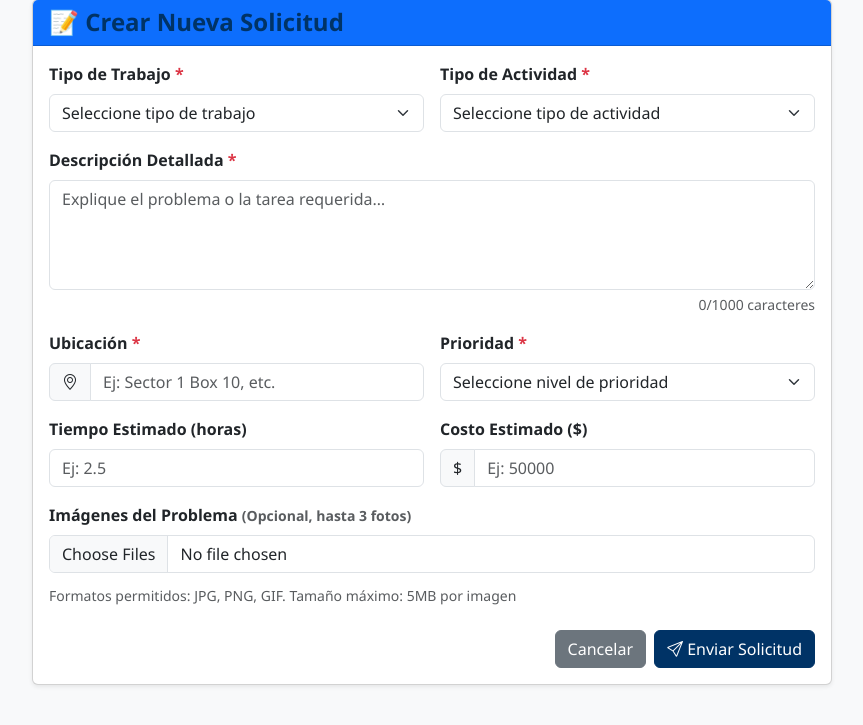
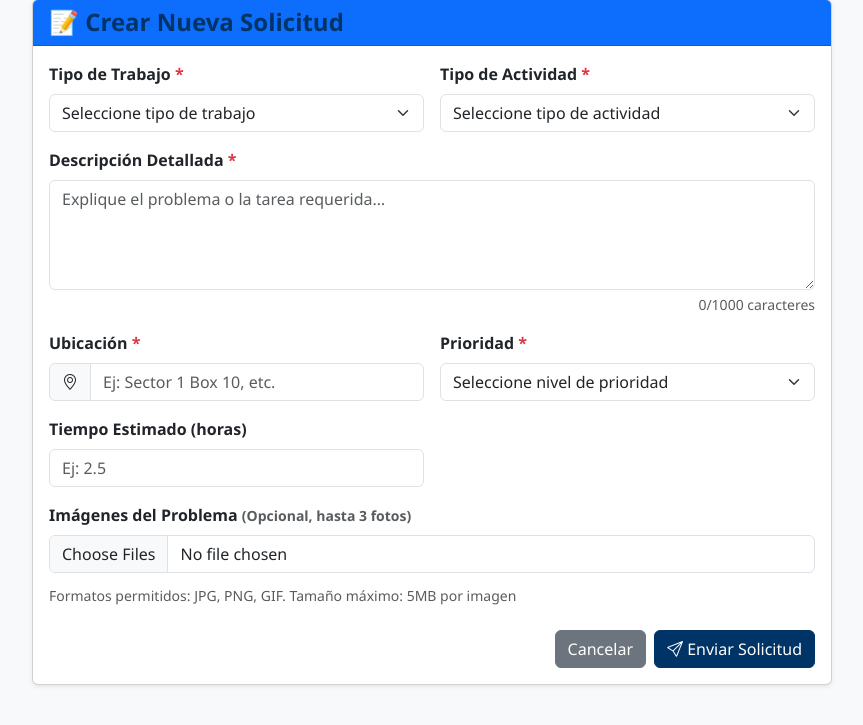
Before and after one commit to ITKris-lab/GestorOT, a Python web app: template templates/user/solicitud.html in a window 1280 px wide. Shown: the part 25-750 px from the top of the page, without its empty margins (208-1071 px from the left). Run offline with Jinja, Linux system fonts and the light colour scheme; the template is opened without the code that fills it, so the values that code supplies are empty; some libraries are stand-ins or nearby versions.

Commit message:
Update solicitud.html
Eliminar Campo de "Costo Estimado"

```diff
--- a/templates/user/solicitud.html
+++ b/templates/user/solicitud.html
@@ -72,17 +72,6 @@
             <input type="number" class="form-control" name="tiempo_estimado"
                    min="1" max="24" step="0.5"
                    placeholder="Ej: 2.5">
-          </div>
-
-          <!-- Costo Estimado -->
-          <div class="col-md-6">
-            <label class="form-label fw-bold">Costo Estimado ($)</label>
-            <div class="input-group">
-              <span class="input-group-text">$</span>
-              <input type="number" class="form-control" name="costo_estimado"
-                     min="0" step="1000"
-                     placeholder="Ej: 50000">
-            </div>
           </div>
 
           <!-- Imágenes -->
```
